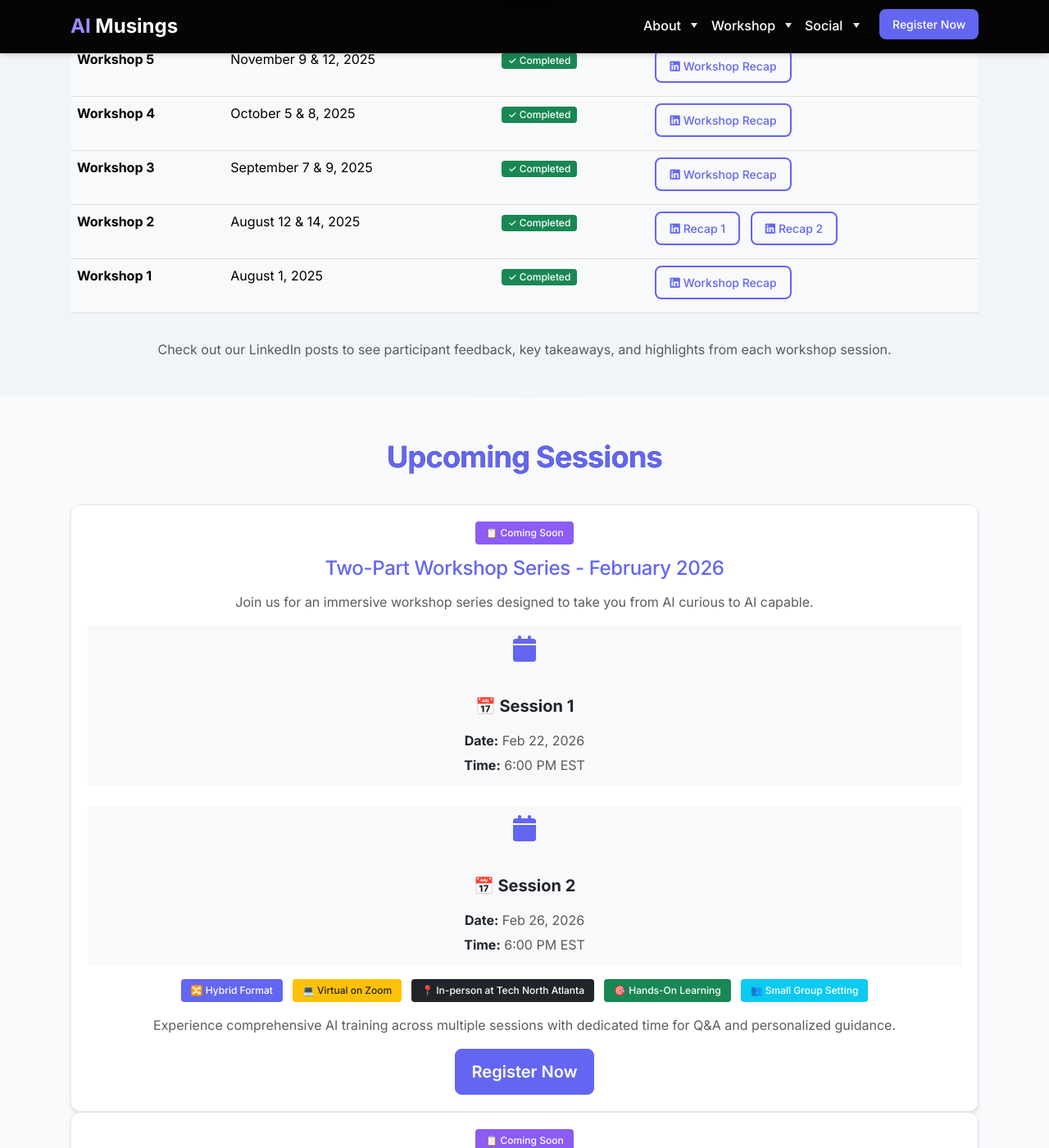
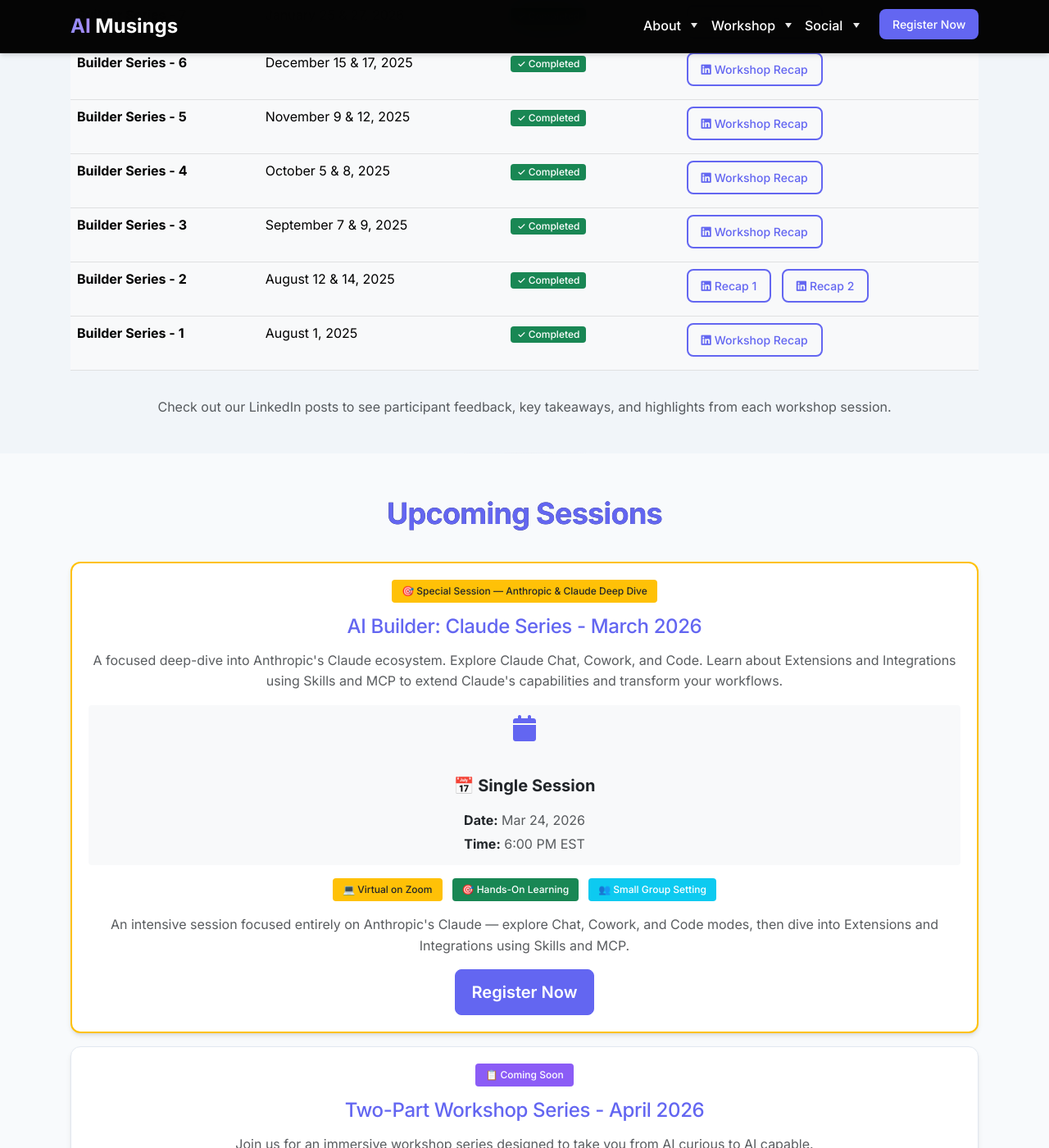
Before and after one commit to pulsarventures/aimusings.site, a Jekyll site: the page built from index.html, in a window 1280 px wide and 1400 px high, scrolled down 10910 px. Shown: the whole window at 82% size. Built offline with Jekyll 4.4.1, drawn with Linux system fonts in a browser that asks for light colours; the list of posts is cut into pages by our own code; some of the changed text lies outside the part shown.

Commit message:
Add Claude Series workshop, rename schedule to Builder/Claude Series
- Add Mar 24 Claude Series - 1 session to hero CTA, schedule table,
  and upcoming sessions with Tixtree registration link
- Rename all workshops from "Workshop N" to "Builder Series - N"
  and Claude to "Claude Series - 1"
- Mark Builder Series - 8 (Feb) as completed, remove from upcoming
- Add Register button to Builder Series - 9 (April) in schedule
- Update Claude descriptions: Chat, Cowork, Code modes plus
  Extensions and Integrations using Skills and MCP

🤖 Generated with [Claude Code](https://claude.com/claude-code)

Co-Authored-By: Claude <noreply@anthropic.com>

```diff
--- a/index.html
+++ b/index.html
@@ -17,10 +17,10 @@ title: "Accelerate Your AI Game: Learn, Apply, Build in One Immersive Session"
                 </p>
                 <div class="bg-white rounded shadow-lg p-4 mt-4 d-inline-block" data-animate="fadeUp" data-delay="400">
                     <div class="d-flex flex-column gap-3 align-items-center">
-                        <a href="https://www.tixtree.com/e/accelerate-your-ai-game-learn-build-apply-b29352eaa8d6" class="btn btn-primary btn-lg px-5 py-3 fw-semibold" target="_blank">
+                        <a href="https://www.tixtree.com/e/ai-builder-claude-series-e54a3c4af09a" class="btn btn-primary btn-lg px-5 py-3 fw-semibold" target="_blank">
                             <i class="fas fa-ticket-alt me-2"></i>Register for Next Workshop
                         </a>
-                        <span class="text-muted small">Feb 22 & 26, 2026 | 6:00 PM EST | Hybrid - Virtual on Zoom and In-person at Tech North Atlanta</span>
+                        <span class="text-muted small">Mar 24, 2026 | 6:00 PM EST | Virtual on Zoom | AI Builder: Claude Series</span>
                         <div class="d-flex gap-3 justify-content-center flex-wrap">
                             <a href="https://www.youtube.com/@AIMusingsBuilderCommunitySnS" class="btn btn-outline-danger btn-sm px-3 py-1 fw-semibold" target="_blank">
                                 <i class="fab fa-youtube me-2"></i>YouTube Channel
@@ -1006,23 +1006,31 @@ title: "Accelerate Your AI Game: Learn, Apply, Build in One Immersive Session"
                         </thead>
                         <tbody>
                             <tr class="table-info">
-                                <td><strong>Workshop 9</strong></td>
+                                <td><strong>Builder Series - 9</strong></td>
                                 <td>April 19 & 22, 2026</td>
                                 <td><span class="badge bg-info">📅 Scheduled</span></td>
                                 <td>
-                                    <span class="text-muted">Coming Soon</span>
+                                    <a href="https://www.tixtree.com/e/accelerate-your-ai-game-learn-build-apply-1fa6b0fa1d96" target="_blank" class="btn btn-sm btn-primary"><i class="fas fa-ticket-alt me-1"></i>Register</a>
                                 </td>
                             </tr>
-                            <tr class="table-info">
-                                <td><strong>Workshop 8</strong></td>
+                            <tr class="table-warning">
+                                <td><strong>Claude Series - 1</strong></td>
+                                <td>March 24, 2026</td>
+                                <td><span class="badge bg-warning text-dark">🎯 Special Session</span></td>
+                                <td>
+                                    <a href="https://www.tixtree.com/e/ai-builder-claude-series-e54a3c4af09a" target="_blank" class="btn btn-sm btn-primary"><i class="fas fa-ticket-alt me-1"></i>Register</a>
+                                </td>
+                            </tr>
+                            <tr class="table-light">
+                                <td><strong>Builder Series - 8</strong></td>
                                 <td>February 22 & 26, 2026</td>
-                                <td><span class="badge bg-info">📅 Scheduled</span></td>
+                                <td><span class="badge bg-success">✓ Completed</span></td>
                                 <td>
                                     <span class="text-muted">Coming Soon</span>
                                 </td>
                             </tr>
                             <tr class="table-light">
-                                <td><strong>Workshop 7</strong></td>
+                                <td><strong>Builder Series - 7</strong></td>
                                 <td>January 25 & 27, 2026</td>
                                 <td><span class="badge bg-success">✓ Completed</span></td>
                                 <td>
@@ -1030,7 +1038,7 @@ title: "Accelerate Your AI Game: Learn, Apply, Build in One Immersive Session"
                                 </td>
                             </tr>
                             <tr class="table-light">
-                                <td><strong>Workshop 6</strong></td>
+                                <td><strong>Builder Series - 6</strong></td>
                                 <td>December 15 & 17, 2025</td>
                                 <td><span class="badge bg-success">✓ Completed</span></td>
                                 <td>
@@ -1040,7 +1048,7 @@ title: "Accelerate Your AI Game: Learn, Apply, Build in One Immersive Session"
                                 </td>
                             </tr>
                             <tr class="table-light">
-                                <td><strong>Workshop 5</strong></td>
+                                <td><strong>Builder Series - 5</strong></td>
                                 <td>November 9 & 12, 2025</td>
                                 <td><span class="badge bg-success">✓ Completed</span></td>
                                 <td>
@@ -1050,7 +1058,7 @@ title: "Accelerate Your AI Game: Learn, Apply, Build in One Immersive Session"
                                 </td>
                             </tr>
                             <tr class="table-light">
-                                <td><strong>Workshop 4</strong></td>
+                                <td><strong>Builder Series - 4</strong></td>
                                 <td>October 5 & 8, 2025</td>
                                 <td><span class="badge bg-success">✓ Completed</span></td>
                                 <td>
@@ -1060,7 +1068,7 @@ title: "Accelerate Your AI Game: Learn, Apply, Build in One Immersive Session"
                                 </td>
                             </tr>
                             <tr class="table-light">
-                                <td><strong>Workshop 3</strong></td>
+                                <td><strong>Builder Series - 3</strong></td>
                                 <td>September 7 & 9, 2025</td>
                                 <td><span class="badge bg-success">✓ Completed</span></td>
                                 <td>
@@ -1070,7 +1078,7 @@ title: "Accelerate Your AI Game: Learn, Apply, Build in One Immersive Session"
                                 </td>
                             </tr>
                             <tr class="table-light">
-                                <td><strong>Workshop 2</strong></td>
+                                <td><strong>Builder Series - 2</strong></td>
                                 <td>August 12 & 14, 2025</td>
                                 <td><span class="badge bg-success">✓ Completed</span></td>
                                 <td>
@@ -1083,7 +1091,7 @@ title: "Accelerate Your AI Game: Learn, Apply, Build in One Immersive Session"
                                 </td>
                             </tr>
                             <tr class="table-light">
-                                <td><strong>Workshop 1</strong></td>
+                                <td><strong>Builder Series - 1</strong></td>
                                 <td>August 1, 2025</td>
                                 <td><span class="badge bg-success">✓ Completed</span></td>
                                 <td>
@@ -1117,13 +1125,13 @@ title: "Accelerate Your AI Game: Learn, Apply, Build in One Immersive Session"
         </div>
         <div class="row justify-content-center">
             <div class="col-lg-10">
-                <!-- Placeholder Workshop - February 2026 -->
-                <div class="card card-hover glass-effect">
+                <!-- AI Builder: Claude Series - March 2026 -->
+                <div class="card card-hover glass-effect mb-4 border-warning" style="border-width: 2px;">
                     <div class="card-body p-5">
                         <div class="text-center mb-4">
-                            <div class="badge bg-secondary px-3 py-2 mb-3">📋 Coming Soon</div>
-                            <h3 class="h4 mb-3 text-primary">Two-Part Workshop Series - February 2026</h3>
-                            <p class="text-muted mb-4">Join us for an immersive workshop series designed to take you from AI curious to AI capable.</p>
+                            <div class="badge bg-warning text-dark px-3 py-2 mb-3">🎯 Special Session — Anthropic & Claude Deep Dive</div>
+                            <h3 class="h4 mb-3 text-primary">AI Builder: Claude Series - March 2026</h3>
+                            <p class="text-muted mb-4">A focused deep-dive into Anthropic's Claude ecosystem. Explore Claude Chat, Cowork, and Code. Learn about Extensions and Integrations using Skills and MCP to extend Claude's capabilities and transform your workflows.</p>
                         </div>
 
                         <div class="row g-4 justify-content-center">
@@ -1131,19 +1139,9 @@ title: "Accelerate Your AI Game: Learn, Apply, Build in One Immersive Session"
                                 <div class="text-center p-3 rounded bg-light">
                                     <div class="mb-3">
                                         <i class="fas fa-calendar fa-2x text-primary mb-2"></i>
-                                        <h5 class="text-dark">📅 Session 1</h5>
+                                        <h5 class="text-dark">📅 Single Session</h5>
                                     </div>
-                                    <p class="text-muted mb-1"><strong class="text-dark">Date:</strong> Feb 22, 2026</p>
-                                    <p class="text-muted mb-0"><strong class="text-dark">Time:</strong> 6:00 PM EST</p>
-                                </div>
-                            </div>
-                            <div class="col-md-5">
-                                <div class="text-center p-3 rounded bg-light">
-                                    <div class="mb-3">
-                                        <i class="fas fa-calendar fa-2x text-primary mb-2"></i>
-                                        <h5 class="text-dark">📅 Session 2</h5>
-                                    </div>
-                                    <p class="text-muted mb-1"><strong class="text-dark">Date:</strong> Feb 26, 2026</p>
+                                    <p class="text-muted mb-1"><strong class="text-dark">Date:</strong> Mar 24, 2026</p>
                                     <p class="text-muted mb-0"><strong class="text-dark">Time:</strong> 6:00 PM EST</p>
                                 </div>
                             </div>
@@ -1152,14 +1150,12 @@ title: "Accelerate Your AI Game: Learn, Apply, Build in One Immersive Session"
                         <div class="row mt-4">
                             <div class="col-12 text-center">
                                 <div class="d-flex flex-wrap justify-content-center gap-3 mb-4">
-                                    <span class="badge bg-primary px-3 py-2">🔀 Hybrid Format</span>
                                     <span class="badge bg-warning text-dark px-3 py-2">💻 Virtual on Zoom</span>
-                                    <span class="badge bg-dark px-3 py-2">📍 In-person at Tech North Atlanta</span>
                                     <span class="badge bg-success px-3 py-2">🎯 Hands-On Learning</span>
                                     <span class="badge bg-info px-3 py-2">👥 Small Group Setting</span>
                                 </div>
-                                <p class="text-muted mb-4">Experience comprehensive AI training across multiple sessions with dedicated time for Q&A and personalized guidance.</p>
-                                <a href="https://www.tixtree.com/e/accelerate-your-ai-game-learn-build-apply-b29352eaa8d6" class="btn btn-primary btn-lg px-5 py-3 fw-semibold" target="_blank">Register Now</a>
+                                <p class="text-muted mb-4">An intensive session focused entirely on Anthropic's Claude — explore Chat, Cowork, and Code modes, then dive into Extensions and Integrations using Skills and MCP.</p>
+                                <a href="https://www.tixtree.com/e/ai-builder-claude-series-e54a3c4af09a" class="btn btn-primary btn-lg px-5 py-3 fw-semibold" target="_blank">Register Now</a>
                             </div>
                         </div>
                     </div>
```
